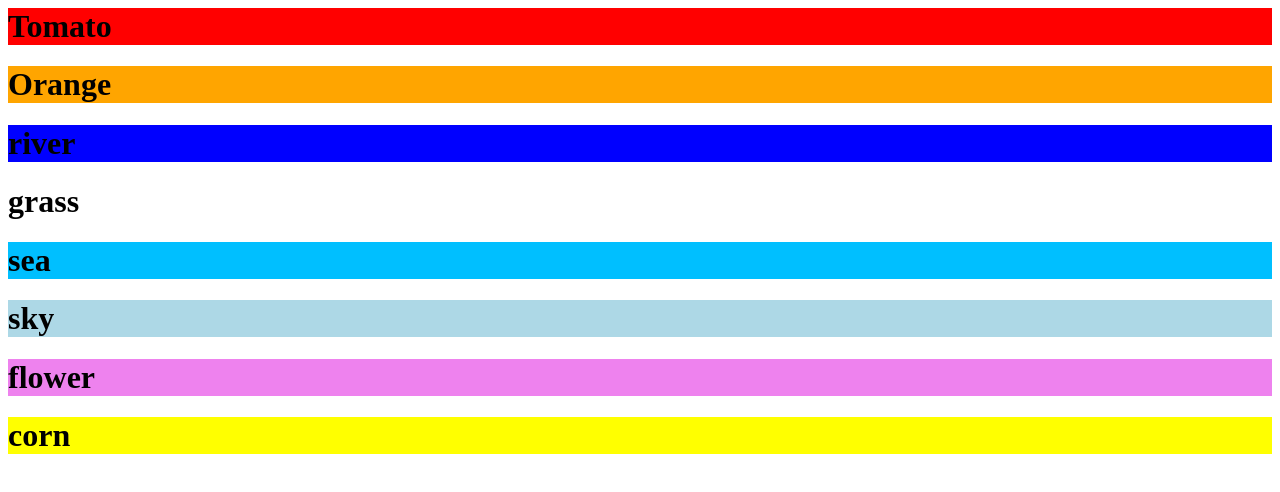
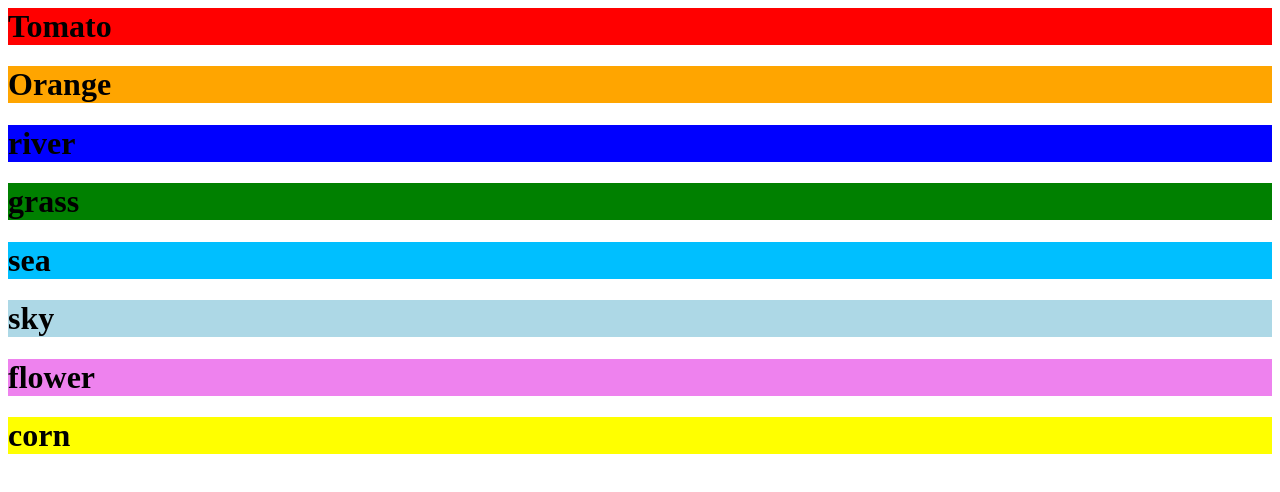
Before and after one commit to rupkatha3024/htmlclass, a plain HTML site: page html2.html in a window 1280 px wide. Drawn offline with Linux system fonts and the light colour scheme.

Commit message:
html2.html

```diff
--- a/html2.html
+++ b/html2.html
@@ -5,7 +5,7 @@
 <h1 style="background-color:red;">Tomato</h1>
 <h1 style="background-color:Orange;">Orange</h1>
 <h1 style="background-color:blue;">river</h1>
-<h1 style="background-color:\deepgreen;">grass</h1>
+<h1 style="background-color:green;">grass</h1>
 <h1 style="background-color:DeepSkyBlue;">sea</h1>
 <h1 style="background-color:lightblue;">sky</h1>
 <h1 style="background-color:Violet;">flower</h1>
```
